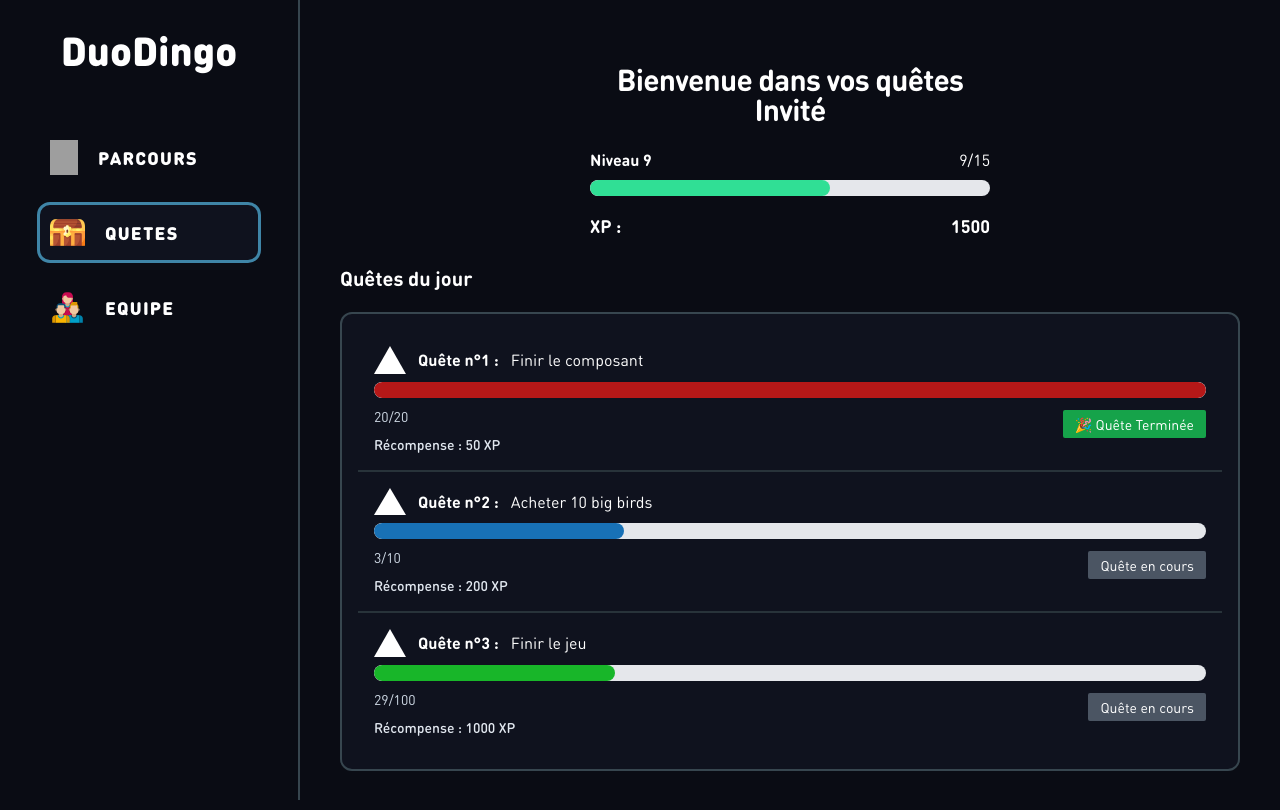
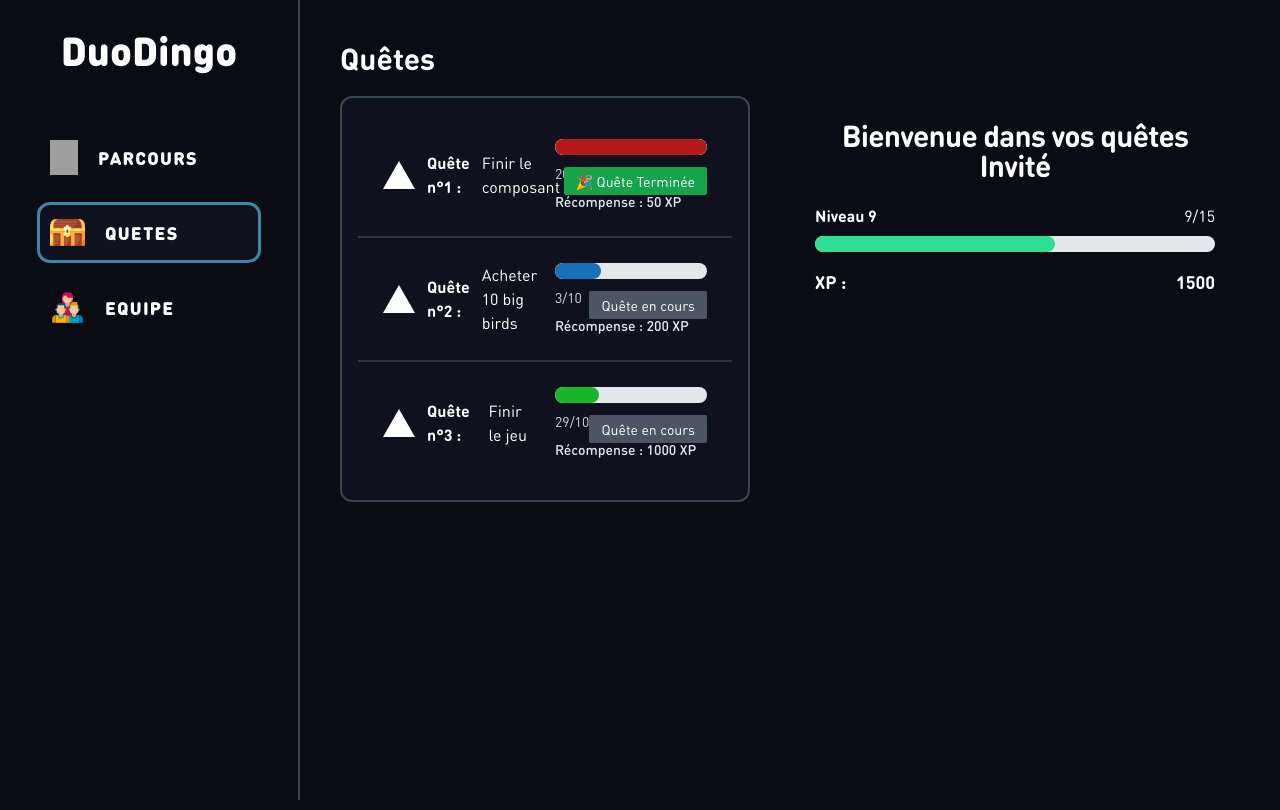
Before and after one commit to BgameB/h2ocean, a Next.js app: page /quest in a window 1280 px wide. Built offline with nearby package versions, Linux system fonts and the light colour scheme; grey boxes are pictures that could not be loaded.

Commit message:
feat : edit player profile

```diff
--- a/app/quest/page.tsx
+++ b/app/quest/page.tsx
@@ -6,13 +6,8 @@ import PlayerProfileQuests from "@/ui/components/playerProfile/PlayerProfileQues
 export default function QuestsPage() {
   return (
     <div>
-      <PlayerProfileQuests
-      level={9}
-      maxLevel={15}
-      xp={1500}
-
-      />
-      <h1 className="text-xl mb-5 font-semibold">Quêtes du jour</h1>
+      <h1 className="text-3xl mb-5 font-semibold">Quêtes</h1>
+      <div className="flex justify-center gap-[40px] max-md:mb-[100px]">
         <div className="bg-tertiary p-4 rounded-xl border-2 border-[#37464F]">
           <QuestComponent
             id={1}
@@ -45,6 +40,10 @@ export default function QuestsPage() {
             max={100}
           />
         </div>
+        <div className="max-lg:hidden flex flex-col min-w-[450px]">
+          <PlayerProfileQuests level={9} maxLevel={15} xp={1500} />
+        </div>
+      </div>
     </div>
   );
 }
--- a/ui/components/quest/Quest.tsx
+++ b/ui/components/quest/Quest.tsx
@@ -49,7 +49,7 @@ export const Quest = ({
 }: Props) => {
 
   return (
-    <div className={clsx("space-y-2 p-4", className)}>
+    <div className={clsx("grid grid-cols-2 p-[25px] max-w-[1000px] gap-[20px] max-sm:flex max-sm:flex-col", className)}>
       <div className="flex items-center gap-3">
         {/* Icon */}
         <Image src={icon} alt="iconQuest" width={32} height={32} />
```
Lines whose indentation alone changed are shown as unchanged.
